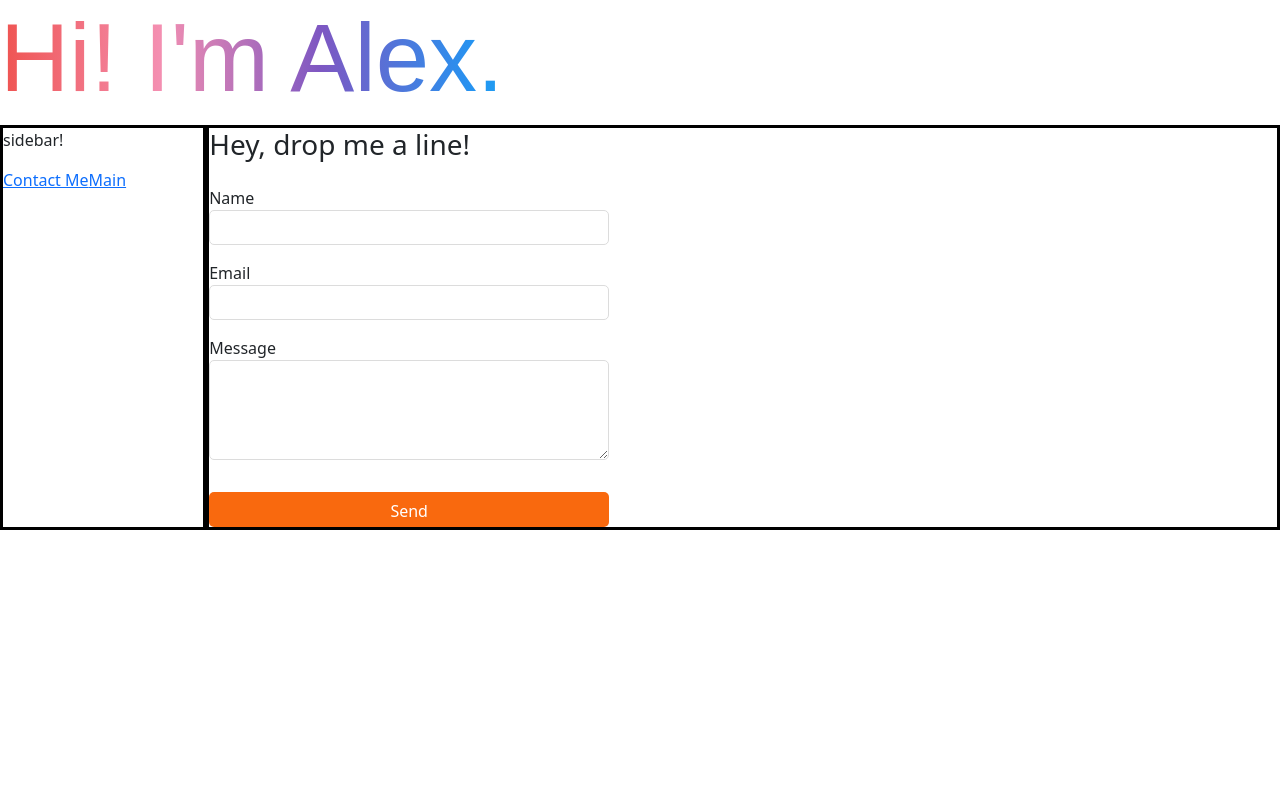
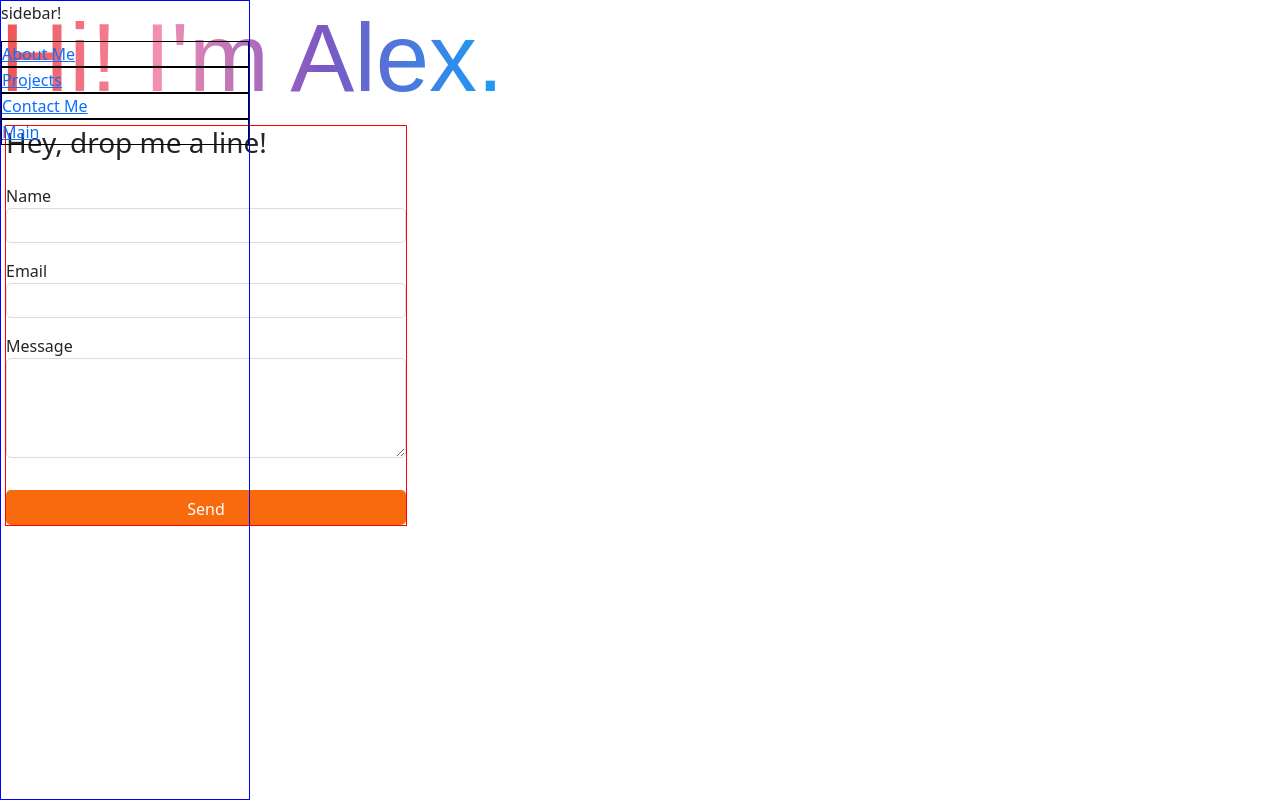
Before and after one commit to alexiusvdt/profile, a React (Create React App) app: page /contact-me in a window 1280 px wide. Built offline with nearby package versions, Linux system fonts and the light colour scheme.

Commit message:
WIP: css for sidebar

```diff
--- a/src/components/PageControl.js
+++ b/src/components/PageControl.js
@@ -1,4 +1,4 @@
-import React, { useState } from 'react';
+import React from 'react';
 import styled from "styled-components";
 import { BrowserRouter as Router, Routes, Route } from "react-router-dom";
 // import Socials from './Socials';
@@ -11,25 +11,24 @@ import Sidebar from './Sidebar';
 // pretty sure you're writting this function incorrectly so state isnt creating correctly
 
 
-function PageControl(props){
+function PageControl(){
   const leftWeight = 0.75;
   const rightWeight = 4;
 
-  console.log(props.route)
   return (
     <Router>
       <Container>
-        <Pane weight={leftWeight}>
+        <Pane1>
           <Sidebar />
-        </Pane>
-        <Pane weight={rightWeight}>
+        </Pane1>
+        <Pane2 weight={rightWeight}>
         <Routes>
           <Route path="/" element={<Main />} />
           <Route path="/about-me" element={<AboutMe />} />
           <Route path="/projects" element={<Projects />} />
           <Route path="/contact-me" element={<ContactForm />} />
       </Routes>
-        </Pane>
+        </Pane2>
       </Container>
     </Router>
   );
@@ -40,7 +39,15 @@ const Container = styled.div`
   display: flex;
 
 `;
-const Pane = styled.div`
-  flex: ${props => props.weight};
-  border: solid 3px black;
+const Pane1 = styled.div`
+  width: 250px;
+  position: absolute;
+  top: 0;
+  bottom: 0;
+  border: 1px solid blue;
 `;
+
+const Pane2 = styled.div`
+   border: 1px solid red;
+  margin-left: 5px;
+`;
--- a/src/components/Sidebar.js
+++ b/src/components/Sidebar.js
@@ -1,22 +1,21 @@
 import React from "react";
 import { Link } from "react-router-dom";
-
-// sidebar is selecting the content & switching it to pagecontrol
-// pagecontrol is rendering left & right bar
-// pass the prop (ie content to render) up to pagecontrol
-// in pagecontrol, render whatever prop is passed to it
-// dont try to copy props into state because that causes errors
-
+import styled from "styled-components";
 
 function Sidebar(){
 
   return(
     <>
     <p>sidebar!</p>
-    <Link to="/contact-me">Contact Me</Link>
-    <Link to="/">Main</Link>
+    <Div><Link to="/about-me">About Me</Link></Div>
+    <Div><Link to="/projects">Projects</Link></Div>
+    <Div><Link to="/contact-me">Contact Me</Link></Div>
+    <Div><Link to="/">Main</Link></Div>
     </>
   );
 }
 
 export default Sidebar;
+const Div = styled.div`
+border: 1px solid black
+`;
```
